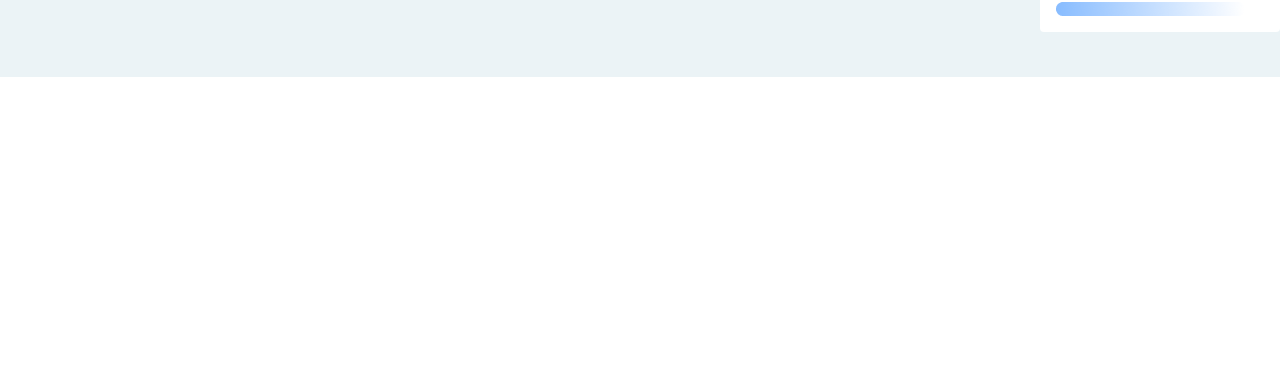
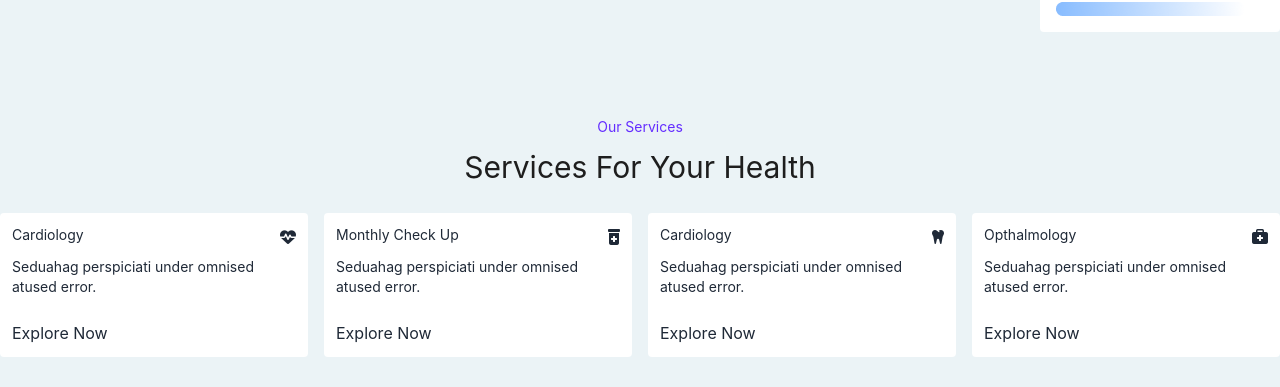
Before and after one commit to Akash7766/health-bondhu, a React (Create React App) app: page / in a window 1280 px wide. Shown: the part 565-952 px from the top of the page. Before the commit the page ends 800 px from the top, so only its background shows below. Built offline with nearby package versions, Linux system fonts and the light colour scheme; grey boxes are pictures that could not be loaded.

Commit message:
our services section complete

```diff
--- /dev/null
+++ b/public/services.json
@@ -0,0 +1,30 @@
+[
+  {
+    "id": 1,
+    "name": "Cardiology",
+    "icon": "fa-solid fa-heart-pulse",
+    "description": "Seduahag perspiciati under omnised atused error.",
+    "explore": "Explore Now"
+  },
+  {
+    "id": 2,
+    "name": "Monthly Check Up",
+    "icon": "fa-solid fa-prescription-bottle-medical",
+    "description": "Seduahag perspiciati under omnised atused error.",
+    "explore": "Explore Now"
+  },
+  {
+    "id": 3,
+    "name": "Cardiology",
+    "icon": "fa-solid fa-tooth",
+    "description": "Seduahag perspiciati under omnised atused error.",
+    "explore": "Explore Now"
+  },
+  {
+    "id": 4,
+    "name": "Opthalmology",
+    "icon": "fa-solid fa-briefcase-medical",
+    "description": "Seduahag perspiciati under omnised atused error.",
+    "explore": "Explore Now"
+  }
+]
--- a/src/App.js
+++ b/src/App.js
@@ -1,6 +1,7 @@
 import "./App.css";
 import Banner from "./Components/Banner/Banner";
 import Navbar from "./Components/Navbar/Navbar";
+import Services from "./Components/Services/Services";
 
 function App() {
   return (
@@ -8,6 +9,7 @@ function App() {
       <div className="container mx-auto">
         <Navbar />
         <Banner />
+        <Services />
       </div>
     </div>
   );
--- a/src/Components/Navbar/Navbar.js
+++ b/src/Components/Navbar/Navbar.js
@@ -28,32 +28,22 @@ const Navbar = () => {
             className="menu menu-compact dropdown-content mt-3 p-2 shadow bg-base-100 rounded-box w-52"
           >
             <li>
-              <a>Item 1</a>
-            </li>
-            <li tabIndex={0}>
-              <a className="justify-between">
-                Parent
-                <svg
-                  className="fill-current"
-                  xmlns="http://www.w3.org/2000/svg"
-                  width="24"
-                  height="24"
-                  viewBox="0 0 24 24"
-                >
-                  <path d="M8.59,16.58L13.17,12L8.59,7.41L10,6L16,12L10,18L8.59,16.58Z" />
-                </svg>
-              </a>
-              <ul className="p-2">
-                <li>
-                  <a>Submenu 1</a>
-                </li>
-                <li>
-                  <a>Submenu 2</a>
-                </li>
-              </ul>
+              <Link to="/">Home</Link>
             </li>
             <li>
-              <a>Item 3</a>
+              <Link to="/">About</Link>
+            </li>
+            <li>
+              <Link to="/">Departments</Link>
+            </li>
+            <li>
+              <Link to="/">Pages</Link>
+            </li>
+            <li>
+              <Link to="/">Blog</Link>
+            </li>
+            <li>
+              <Link to="/">Contacts</Link>
             </li>
           </ul>
         </div>
--- /dev/null
+++ b/src/Components/Services/ServiceCard.js
@@ -0,0 +1,21 @@
+import React from "react";
+import { Link } from "react-router-dom";
+
+const ServiceCard = ({ service }) => {
+  const { id, name, icon, description, explore } = service;
+  return (
+    <div className="py-3 px-3 bg-white rounded">
+      <div className="flex justify-between">
+        <h5 className="mb-3 text-sm">{name}</h5>
+        <span>
+          {" "}
+          <i className={icon}></i>
+        </span>
+      </div>
+      <h5 className="text-sm mb-6">{description}</h5>
+      <Link to="/">{explore}</Link>
+    </div>
+  );
+};
+
+export default ServiceCard;
--- /dev/null
+++ b/src/Components/Services/Services.js
@@ -0,0 +1,29 @@
+import React, { useEffect, useState } from "react";
+import ServiceCard from "./ServiceCard";
+
+const Services = () => {
+  const [services, setServices] = useState([]);
+  useEffect(() => {
+    fetch("services.json")
+      .then((res) => res.json())
+      .then((data) => setServices(data));
+  }, []);
+  console.log(services);
+  return (
+    <div className="py-10">
+      <div className="service-heading text-center ">
+        <h4 className="text-sm text-[#642DFF] mb-3">Our Services</h4>
+        <h2 className="text-[#1E1E1E] text-3xl mb-7">
+          Services For Your Health
+        </h2>
+      </div>
+      <div className="grid grid-cols-4 gap-4">
+        {services.map((service) => (
+          <ServiceCard service={service} />
+        ))}
+      </div>
+    </div>
+  );
+};
+
+export default Services;
```
